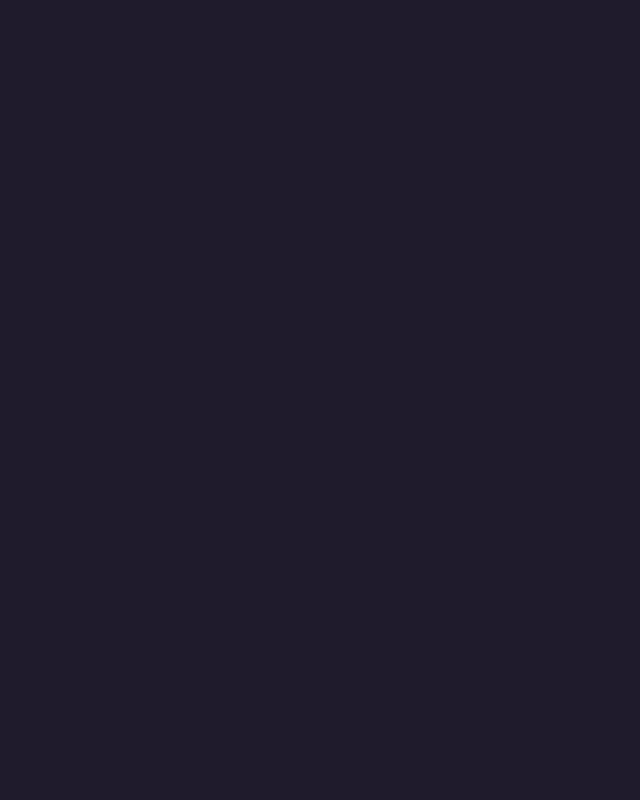
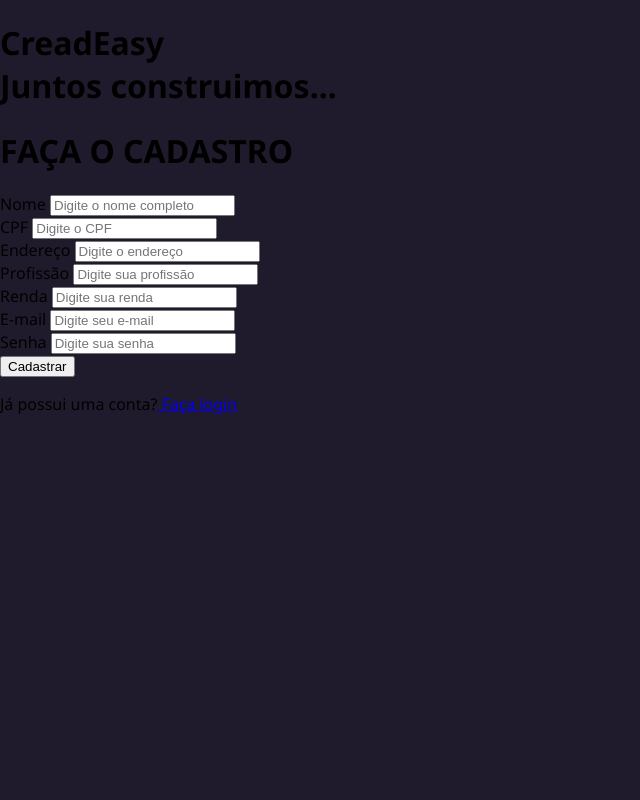
Before and after one commit to matheusvogel/CredEasy, a plain HTML site: page cadastro.html in a window 1280 px wide. Shown: the top 800 px of the page, without its empty margins (0-640 px from the left). Drawn offline with Linux system fonts and the light colour scheme.

Commit message:
Alteração cadastro

```diff
--- a/cadastro.css
+++ b/cadastro.css
@@ -3,109 +3,5 @@
 body {
     margin: 0;
     font-family: 'Noto Sans', sans-serif;
+    background: #201b2c
 }
-
-.main-register {
-    width: 100vw;
-    height: 100vh;
-    background: #201b2c;
-    display: flex;
-    justify-content: center;
-    align-items: center;
-}
-
-.right-register {
-    width: 50vw;
-    height: 100vh;
-    display: flex;
-    justify-content: center;
-    align-items: center;
-    flex-direction: column;
-}
-
-.right-register > h1 {
-    font-size: 3vw;
-    color: #C361E2;
-}
-
-.left-register {
-    width: 50vw;
-    height: 100vh;
-    display: flex;
-    justify-content: center;
-    align-items: center;
-}
-
-.card-register {
-    width: 35vw;
-    display: flex;
-    justify-content: center;
-    align-items: center;
-    flex-direction: column;
-    padding: 30px 35px;
-    background: #2f2841;
-    border-radius: 20px;
-    box-shadow: 0px 10px 40px #00000056;
-    }
-
-.card-regiter >h1 {
-    color: #C361E2;
-    font-weight: 800;
-    margin:  0;
-}
-
-.textbox {
-    width: 100%;
-    display: flex;
-    flex-direction: column;
-    align-items: flex-start;
-    justify-content: center;
-    margin: 10px 0px;
-}
-
-.textbox >input {
-    width: 100%;
-    border: none;
-    border-radius: 10px;
-    padding: 15px;
-    background:#514869;
-    color: #f0ffffde;
-    font-size: 12pt;
-    box-shadow: #00000056;
-    outline: none;
-    box-sizing: border-box;
-}
-
-.textbox > label {
-    color: #f0ffffde;
-    margin-bottom: 10px;
-}
-
-.textbox >input::placeholder {
-    color: #f0ffff94;
-}
-
-.btn-register {
-    width: 100%;
-    padding: 16px 0px;
-    margin: 25px;
-    border: none;
-    border-radius: 8px;
-   outline: none;
-   text-transform: uppercase;
-   font-weight: 800;
-   letter-spacing: 3px;
-   color: #2b124b;
-   background: #C361E2;
-   cursor: pointer;
-   box-shadow: 0px 10px 40px -12px #4b285cb0;
-}
-
-.register {
-    color: #f0ffffde ;
-}
-
-a {
-    color: #C361E2;
-    text-decoration: none;
-}
```
